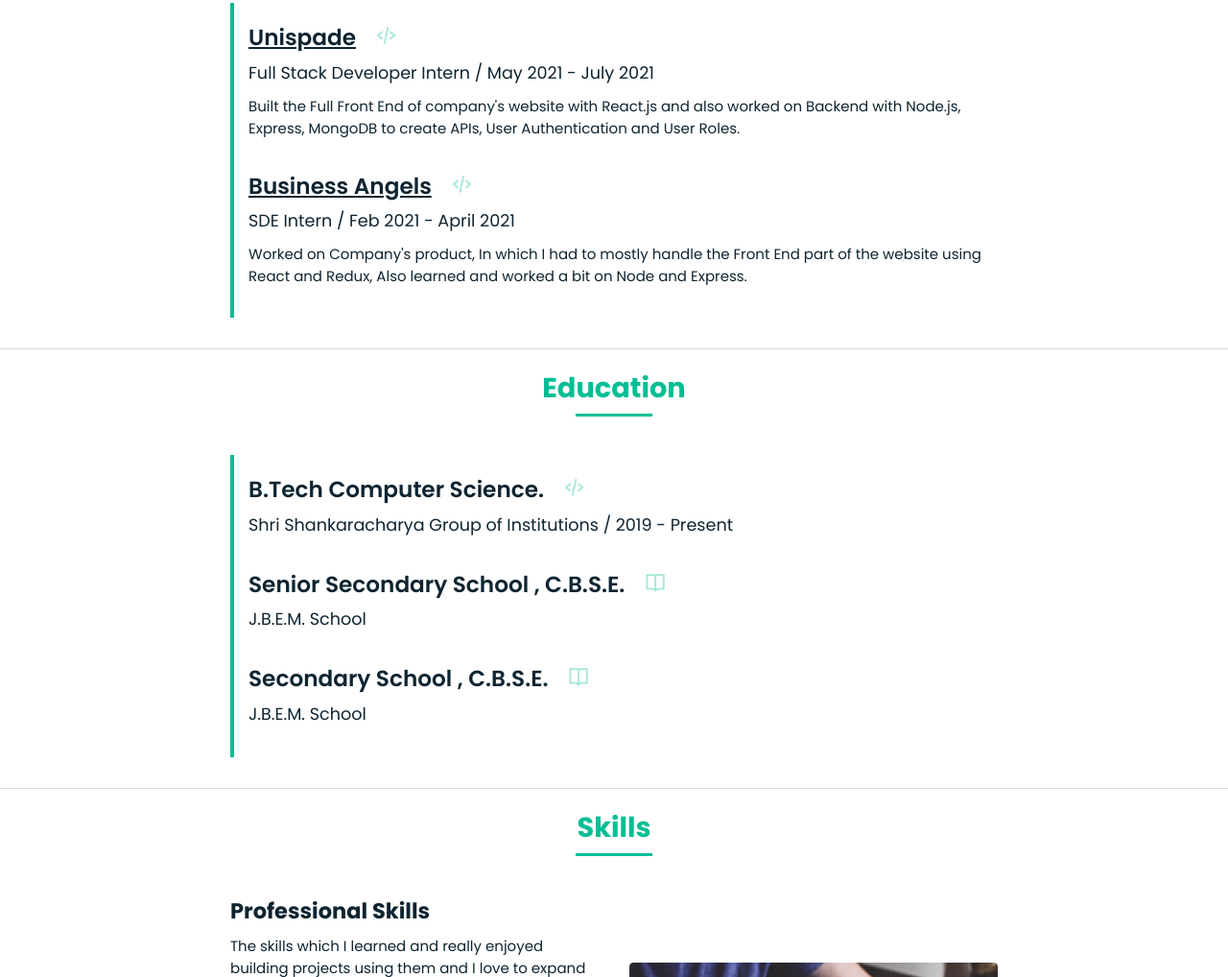
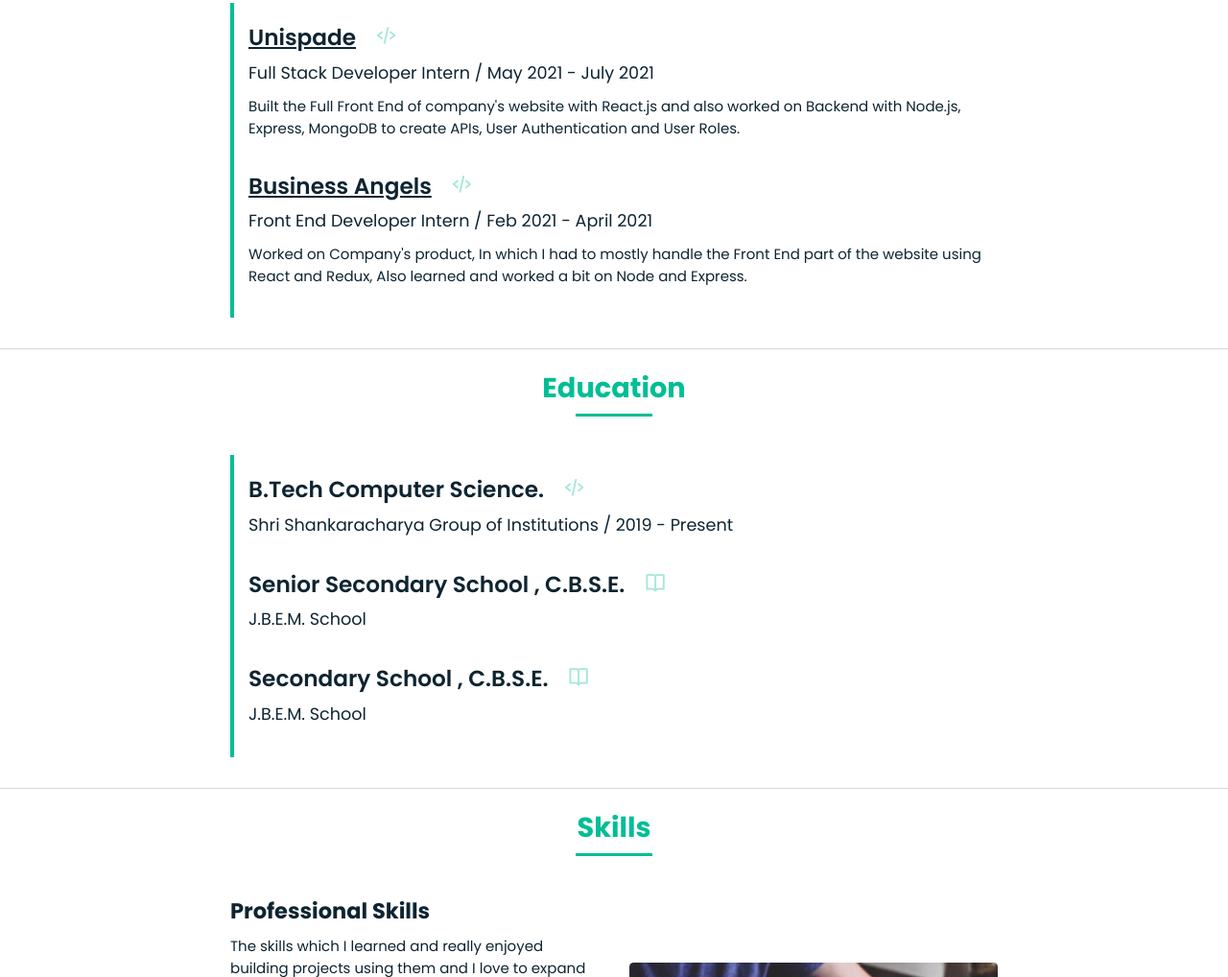
Before and after one commit to pankajsahu221/pankaj-portfolio, a plain HTML site: page portfolio-1/index.html in a window 1280 px wide. Shown: the part 1471-2489 px from the top of the page at 96% size. Drawn offline with nearby package versions, Linux system fonts and the light colour scheme.

Commit message:
'update'

```diff
--- a/portfolio-1/index.html
+++ b/portfolio-1/index.html
@@ -139,7 +139,7 @@
 
                          <div class="resume-item">
                                <h3 class="resume-title"><a href="https://businessangelsweb.com/" target="_blank" style="text-decoration: underline;  color:#0E2431">Business Angels</a><i class='bx bx-code-alt bx-flashing' style="color:#00be95"></i></h3>
-                               <span class="resume-item-details">SDE Intern / Feb 2021 - April 2021</span>
+                               <span class="resume-item-details">Front End Developer Intern / Feb 2021 - April 2021</span>
                                <p class="resume-item-para">Worked on Company's product, In which I had to mostly handle the Front End part of the website using React and Redux, Also learned and  worked  a bit on Node and Express.</p>
                          </div>
 
```
